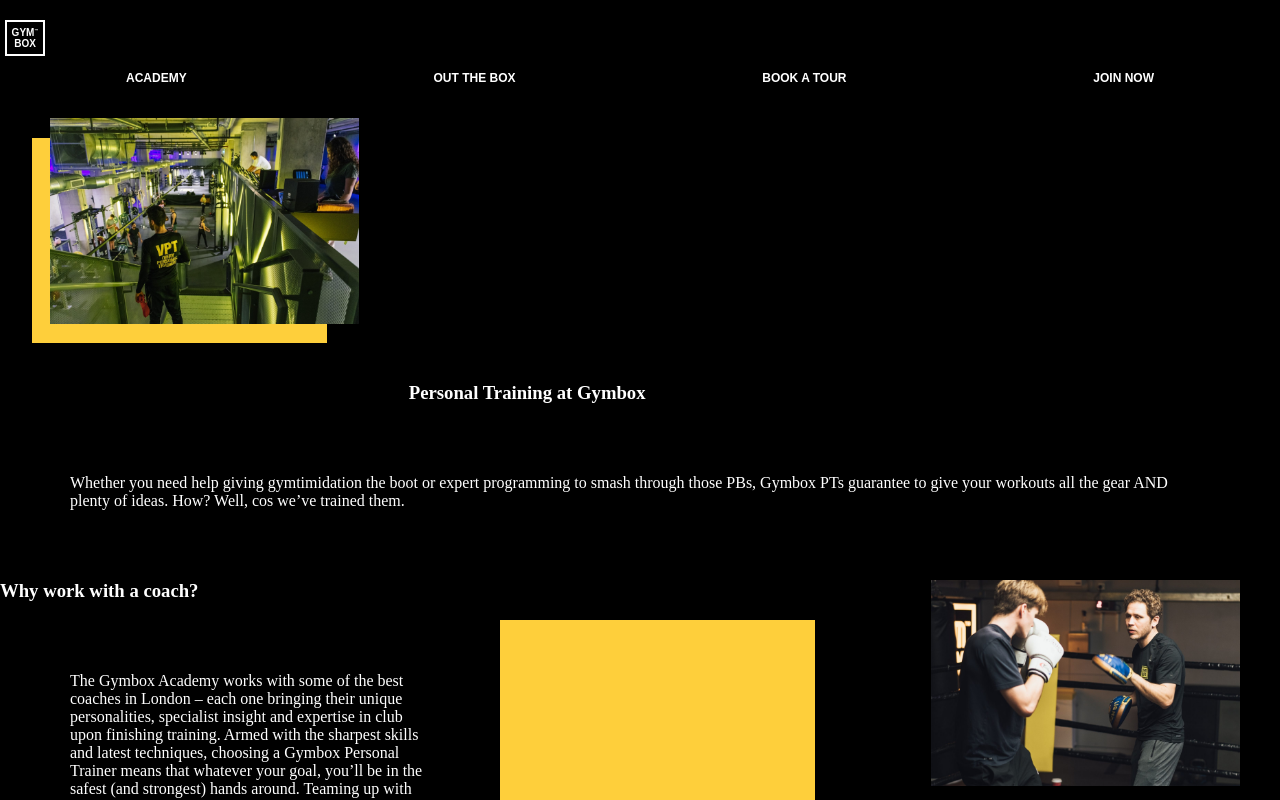
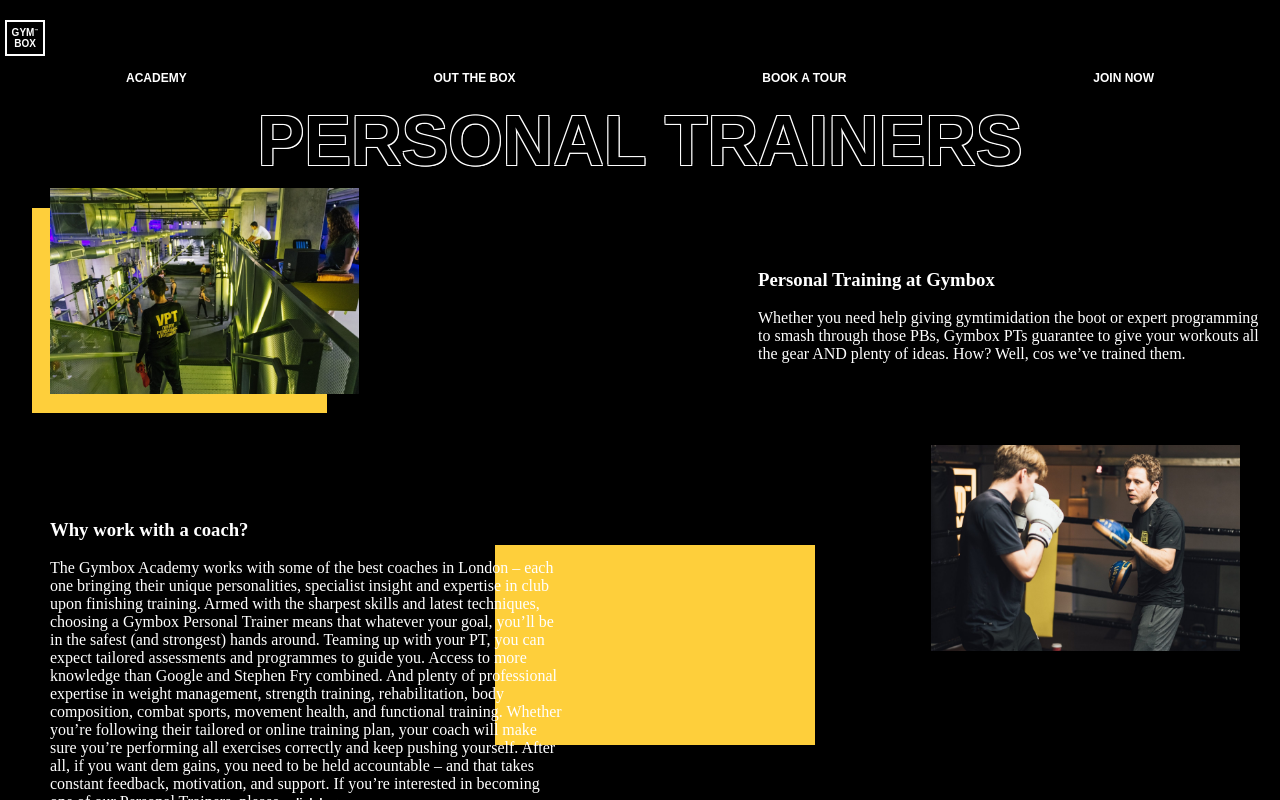
Before and after one commit to OdinsBeard82/Gymbox-PT-Page, a React (Create React App) app in the folder gymbox-pt-page/: page / in a window 1280 px wide. Shown: the top 800 px of the page. Built offline with nearby package versions, Linux system fonts and the light colour scheme.

Commit message:
Personal Trainers title brought back

```diff
--- a/gymbox-pt-page/src/componenets/Personal Trainers/body.jsx
+++ b/gymbox-pt-page/src/componenets/Personal Trainers/body.jsx
@@ -6,6 +6,7 @@
 function PersonalTrainerHeader() {
   return (
     <div className="pt">
+      <p>PERSONAL TRAINERS</p>
       <div className="imagesText">
         <img src={VPTimage} alt="VPTimage" className="trainer-image" />
         <div class='box1'></div>
--- a/gymbox-pt-page/src/componenets/styles/body.css
+++ b/gymbox-pt-page/src/componenets/styles/body.css
@@ -1,3 +1,6 @@
+body {
+    margin: 0px;
+}
 .pt p:first-child {
     color: #000;
     text-shadow: 1px 1px 0 #fff, -1px -1px 0 #fff, 1px -1px 0 #fff, -1px 1px 0 #fff, 1px 1px 0 #fff;
@@ -10,9 +13,6 @@
     font-weight: bold;
 }
 
-.pt p {
-    margin: 70px;
-}
 
 .trainer-image {
     display: block;
@@ -23,6 +23,51 @@
     margin: 0 50px 100px 50px;
 }
 
+.box1 {
+    top: 170px;
+    left: 250px;
+    margin:12px;
+    height: 245px;
+    width: 335px;
+    background-color: #fecf3b;
+    z-index:-1;
+    border: 20px solid black;
+}
+
+.text-content1 {
+    position: absolute;
+    top: 250px;
+    right: 10px;
+    max-width: 40%;
+    font-weight: 400;
+    color: #fff;
+    text-rendering: optimizeLegibility;
+    -webkit-font-smoothing: antialiased;
+}
+
+.box2 {
+
+    position: absolute;
+    top: 530px;
+    left: 480px;
+    margin: 15px;
+    height: 200px;
+    width: 320px;
+    background-color: #fecf3b;
+    z-index:-1;
+    float: right;
+}
+
+.text-content2 {
+    position: absolute;
+    top: 450px;
+    max-width: 40%;
+    font-weight: 400px;
+    margin: 50px;
+    color: #fff;
+    text-rendering: optimizeLegibility;
+    -webkit-font-smoothing: antialiased;
+}
 
 .boxer-image {
     display: block;
@@ -42,24 +87,6 @@
     color: white;
 }
 
-.text-content1 {
-    max-width: 100%;
-    font-weight: 400;
-    color: #fff;
-    text-rendering: optimizeLegibility;
-    -webkit-font-smoothing: antialiased;
-
-}
-
-.text-content2 {
-    max-width: 500px;
-    font-weight: 400;
-    margin: 0 0 8px;
-    color: #fff;
-    text-rendering: optimizeLegibility;
-    -webkit-font-smoothing: antialiased;
-}
-
 .clickHere {
     color: white;
     font-size: 12px;
@@ -75,25 +102,3 @@
     color: rgb(255, 191, 72);
     cursor: pointer;
 }
-
-.box1 {
-    top: 170px;
-    left: 250px;
-    margin:12px;
-    height: 245px;
-    width: 335px;
-    background-color: #fecf3b;
-    z-index:-1;
-    border: 20px solid black;
-}
-
-.box2 {
-    position: absolute;
-    top: 600px;
-    left: 480px;
-    margin:20px;
-    height: 208px;
-    width: 315px;
-    background-color: #fecf3b;
-    z-index:-1;
-}
```
